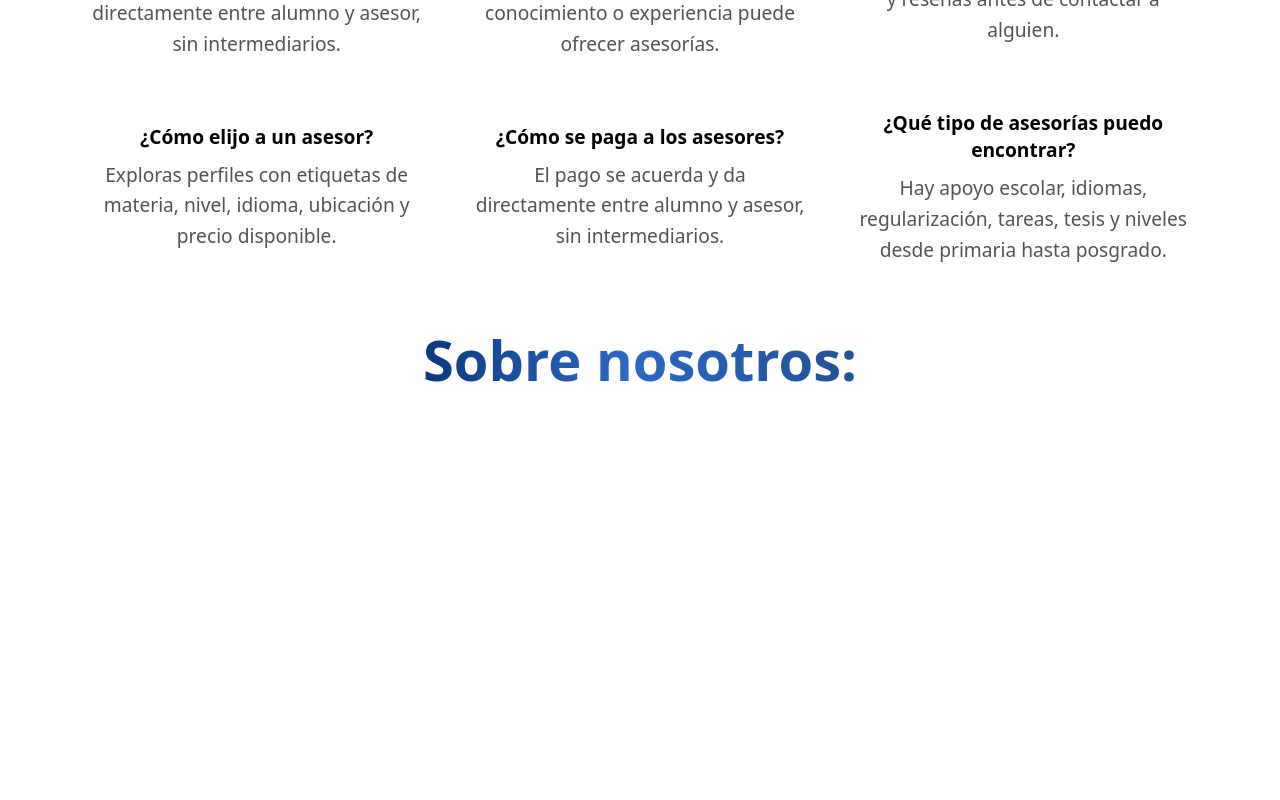
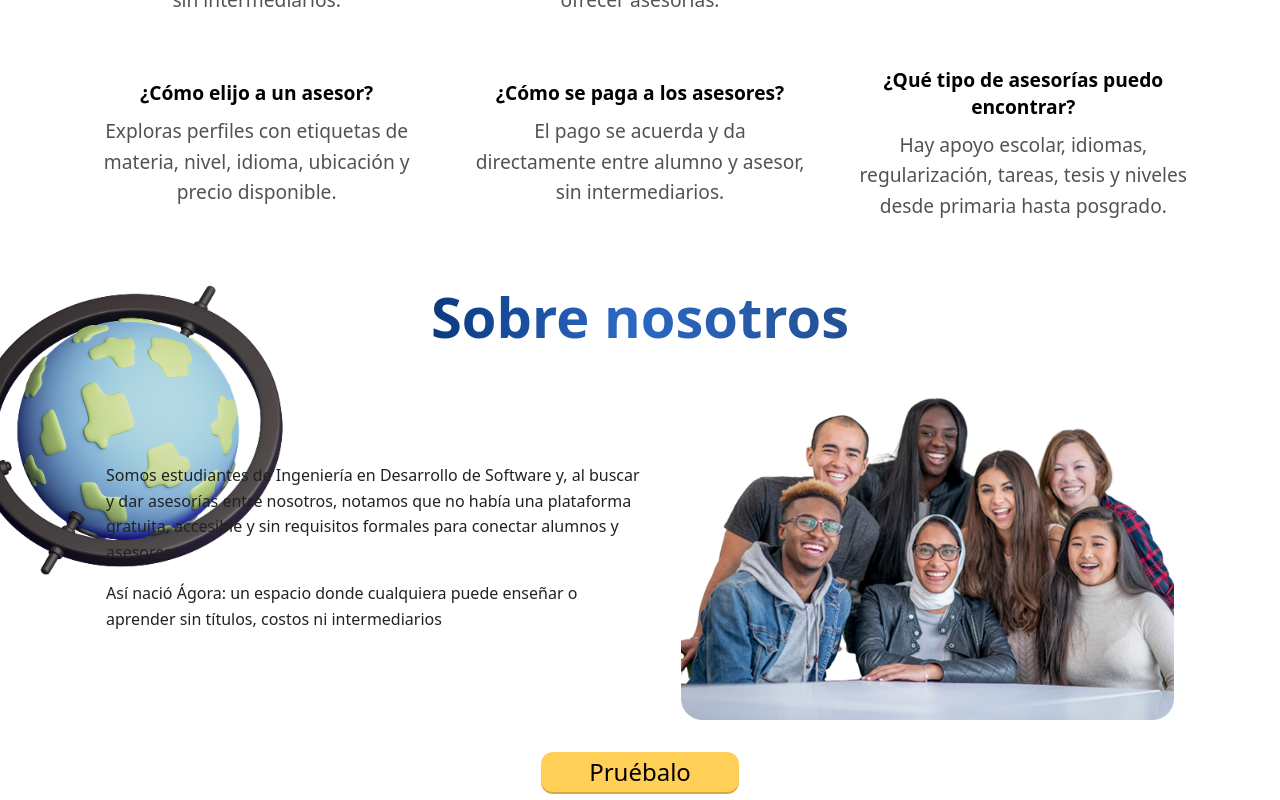
Before and after one commit to JDaniek/Agora-Frontend, an Angular app: page / in a window 1280 px wide. Shown: the part 1531-2331 px from the top of the page. Before the commit the page ends 1959 px from the top, so only its background shows below. Built offline with nearby package versions, Linux system fonts and the light colour scheme.

Commit message:
Seccion 3 agregada y botones estilizados

```diff
--- a/src/app/pages/landing-page/landing.page.css
+++ b/src/app/pages/landing-page/landing.page.css
@@ -146,13 +146,6 @@
 }
 
 /* Marco y deco (se mantienen posiciones) */
-.frame-one {
-  background-color: #ffd877;
-  border-radius: 13px;
-  padding: 8px 50px;
-  font-size: 24px;
-  margin-bottom: 25%;
-}
 .deco-crayons {
   position: absolute;
   top: -150px;
@@ -289,6 +282,125 @@
   font-size: 1.2rem;
   line-height: 1.6;
 }
+/* Contenedor ancho controlado */
+.container {
+  max-width: 1100px;
+  margin-inline: auto;
+  padding-inline: 1rem;
+}
+
+.about {
+  position: relative;
+  padding: 3rem 0 4rem;
+  background: #fff;
+}
+
+.about__chip {
+  display: flex;
+  justify-content: center;
+  margin-bottom: 0.75rem;
+
+  .chip {
+    border: 0;
+    padding: 0.5rem 1rem;
+    border-radius: 999px;
+    font-weight: 600;
+    background: #ffe08a;
+    box-shadow: 0 2px 0 #d9b757;
+    cursor: pointer;
+  }
+}
+
+.about__header {
+  position: relative;
+  display: grid;
+  place-items: center;
+  margin-bottom: 1.25rem;
+}
+
+.about__globe {
+  position: absolute;
+  left: clamp(0rem, 3vw, 2rem);
+  top: -1.5rem;
+  width: clamp(90px, 12vw, 150px);
+  opacity: 0.9;
+  pointer-events: none;
+}
+
+.deco-globe {
+  position: absolute;
+  top: 1700px;
+  left: -1%;
+  z-index: -1;
+}
+.deco-globe img { /* corregido: sin anidado SCSS */
+  width: 80%;
+  height: auto;
+}
+
+.about__grid {
+  display: grid;
+  grid-template-columns: 1.1fr 1fr;
+  gap: clamp(1rem, 3vw, 2rem);
+  align-items: center;
+  margin-top: 1rem;
+}
+
+.about__text {
+  font-size: clamp(1rem, 1.2vw, 1.075rem);
+  line-height: 1.6;
+  color: #222;
+
+  p {
+    margin: 0 0 1rem;
+  }
+}
+.about__media {
+  margin: 0;
+  display: block;
+
+  img {
+    width: 100%;
+    height: auto;
+    border-radius: 16px;
+
+    display: block;
+  }
+}
+
+.about__cta {
+  display: flex;
+  justify-content: center;
+  margin-top: clamp(1.25rem, 3vw, 2rem);
+}
+
+.btn--primary {
+  background: #ffcf57;
+  border: 0;
+  padding: 0.75rem 3rem;
+  font-weight: lighter;
+  font-size: x-large;
+  border-radius: 12px;
+  box-shadow: 0 2px 0 #d7a93f;
+  cursor: pointer;
+}
+
+/* Responsive */
+@media (max-width: 980px) {
+  .about__grid {
+    grid-template-columns: 1fr;
+    gap: 1.5rem;
+  }
+
+  .about__globe {
+    left: 0.5rem;
+    top: -0.5rem;
+  }
+
+  .about__media img {
+    border-radius: 14px;
+  }
+}
 
 
 /* =========================================
--- a/src/app/pages/landing-page/landing.page.html
+++ b/src/app/pages/landing-page/landing.page.html
@@ -45,10 +45,9 @@
     </figure>
   </div>
 
-  <div id="diferencia" class="frame">
-    <div class="frame-one">Empieza ahora</div>
+  <div class="about__cta">
+    <button class="btn btn--primary" (click)="navigateToSignup()">Empieza ahora</button>
   </div>
-
   <div class="text">
     <div class="deco-crayons">
       <img src="/assets/crayons.png" alt="Crayones" />
@@ -127,7 +126,40 @@
   </div>
 </div>
 
-  <div class="text">
-    <p>Sobre nosotros: </p>
+    <div class="deco-globe">
+      <img src="/assets/globe.png" alt="Globo terraqueo" />
+    </div>
+
+   <div class="text">
+    <p>Sobre nosotros</p>
   </div>
+
+
+  <!-- grid principal: texto izquierda / imagen derecha -->
+  <div class="about__grid container">
+    <div class="about__text">
+      <p>
+        Somos estudiantes de Ingeniería en Desarrollo de Software y, al buscar y dar asesorías entre nosotros,
+        notamos que no había una plataforma gratuita, accesible y sin requisitos formales para conectar alumnos y asesores.
+      </p>
+
+      <p class="about__linklike">
+        Así nació Ágora: un espacio donde cualquiera puede enseñar o aprender
+        sin títulos, costos ni intermediarios</p>
+    </div>
+
+    <figure class="about__media">
+      <img
+        src="/assets/Team.png"
+        alt="Grupo de estudiantes sonriendo"
+        loading="lazy"
+        decoding="async"
+      />
+    </figure>
+  </div>
+
+  <div class="about__cta">
+    <button class="btn btn--primary" (click)="navigateToSignup()">Pruébalo</button>
+  </div>
+
 </main>
```
Also changed, not shown: public/assets/Team.png (added), public/assets/globe.png (added).
